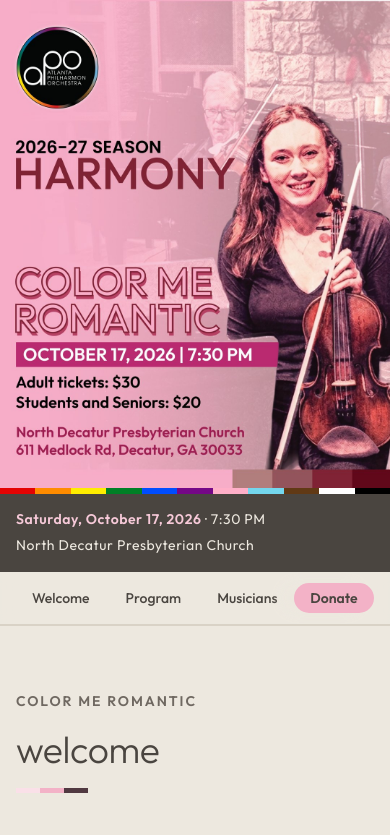
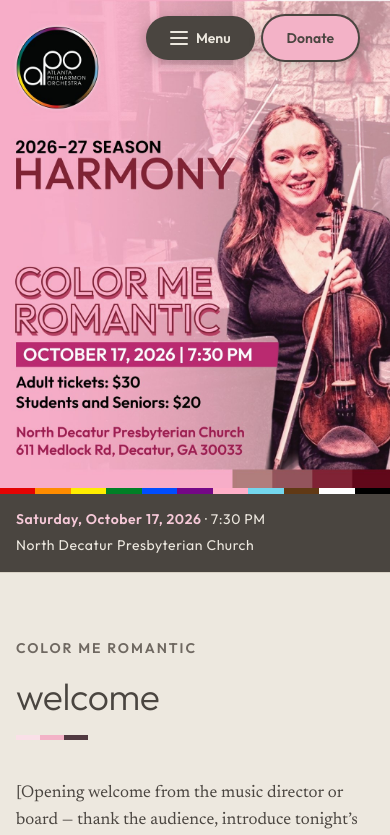
Before and after one commit to STReichert/apo_fall26_program, a React (Vite) app: page / in a window 390 px wide. Shown: the top 835 px of the page. Built offline with nearby package versions, Linux system fonts and the light colour scheme.

Commit message:
mobile nav

```diff
--- a/src/components/Nav.css
+++ b/src/components/Nav.css
@@ -1,45 +1,151 @@
+/* ==========================================================================
+   NAV — mobile-first.
+   PHONE (default rules): no bar. "Menu" and "Donate" float in the top-right
+   corner over the page; Menu opens a dropdown card.
+   DESKTOP (@media block at the bottom): a sticky bar with links in a row.
+   ========================================================================== */
+
+/* ---------- Phone ---------- */
+
 .nav {
-  position: sticky; /* scrolls with the page, then sticks to the top */
-  top: 0;
+  position: fixed; /* pinned to the screen; floats over the hero and page */
+  /* env(safe-area-inset-top) keeps clear of the iPhone notch/status bar */
+  top: calc(env(safe-area-inset-top, 0px) + var(--space-3));
+  right: var(--space-3);
   z-index: 10;
-  background: color-mix(in srgb, var(--bg) 90%, transparent);
-  backdrop-filter: blur(8px);
-  -webkit-backdrop-filter: blur(8px);
-  border-bottom: 1px solid var(--line);
 }
 
-.nav__track {
+.nav__bar {
   display: flex;
   align-items: center;
-  gap: var(--space-1);
-  height: var(--nav-height);
-  /* On phones the links don't fit, so the row scrolls sideways. */
-  overflow-x: auto;
-  scrollbar-width: none;
+  gap: var(--space-2);
+  padding: 0; /* undo .container's side padding on phones */
 }
-.nav__track::-webkit-scrollbar { display: none; }
-
-.nav__link {
-  flex: 0 0 auto;
-  padding: var(--space-1) var(--space-3);
+/* Shared "floating pill" look for both corner buttons. */
+.nav__toggle,
+.nav__link--give {
+  display: inline-flex;
+  align-items: center;
+  gap: var(--space-2);
+  min-height: 44px; /* comfortable thumb target */
+  padding: 0 var(--space-4);
+  border: 0;
   border-radius: 999px;
   font-family: var(--font-title);
   font-size: var(--text-sm);
+  font-weight: 600;
+  text-decoration: none;
+  cursor: pointer;
+  box-shadow: 0 4px 14px rgb(0 0 0 / 0.25); /* lifts it off the photo */
+}
+
+.nav__toggle {
+  background: var(--off-black);
+  color: var(--cream);
+}
+
+.nav__link--give {
+  background: var(--accent-fill);
+  color: var(--on-accent-fill);
+  /* dark outline so a pink button still stands out on the pink hero */
+  box-shadow: 0 0 0 2px var(--off-black), 0 4px 14px rgb(0 0 0 / 0.25);
+}
+
+/* Three lines from ONE span: the span is the middle line,
+   ::before and ::after are the top and bottom lines. */
+.nav__icon,
+.nav__icon::before,
+.nav__icon::after {
+  display: block;
+  width: 18px;
+  height: 2px;
+  background: currentColor;
+  border-radius: 2px;
+  transition: transform 0.2s, background-color 0.2s;
+}
+.nav__icon { position: relative; }
+.nav__icon::before,
+.nav__icon::after {
+  content: '';
+  position: absolute;
+  left: 0;
+}
+.nav__icon::before { top: -6px; }
+.nav__icon::after { top: 6px; }
+
+/* Open: hide the middle line and rotate the outer two into an X.
+   [aria-expanded='true'] matches the attribute React sets from isOpen. */
+.nav__toggle[aria-expanded='true'] .nav__icon { background-color: transparent; }
+.nav__toggle[aria-expanded='true'] .nav__icon::before { transform: translateY(6px) rotate(45deg); }
+.nav__toggle[aria-expanded='true'] .nav__icon::after { transform: translateY(-6px) rotate(-45deg); }
+
+/* The dropdown card */
+.nav__menu {
+  display: none; /* hidden until React adds .is-open */
+  position: absolute;
+  top: calc(100% + var(--space-2)); /* just below the buttons */
+  right: 0;
+  width: min(16rem, calc(100vw - 2 * var(--space-3)));
+  flex-direction: column;
+  padding: var(--space-2);
+  background: var(--bg);
+  border: 1px solid var(--line);
+  border-radius: var(--radius);
+  box-shadow: 0 12px 32px rgb(0 0 0 / 0.25);
+}
+.nav__menu.is-open { display: flex; }
+
+.nav__menu .nav__link {
+  padding: var(--space-2) var(--space-3);
+  border-radius: 6px;
+  font-family: var(--font-title);
+  font-size: var(--text-base);
   font-weight: 500;
   color: var(--text);
   text-decoration: none;
-  white-space: nowrap;
 }
-.nav__link:hover { background: var(--accent-soft); }
+.nav__menu .nav__link:hover { background: var(--accent-soft); }
 
-.nav__link--give {
-  margin-left: auto; /* pushes Donate to the far right */
-  /* On phones the row scrolls sideways; sticky keeps Donate always visible. */
-  position: sticky;
-  right: 0;
-  box-shadow: -12px 0 12px var(--bg);
-  background: var(--accent-fill);
-  color: var(--on-accent-fill);
-  font-weight: 600;
+/* ---------- Desktop: a sticky bar with links in a row ---------- */
+@media (min-width: 48rem) {
+  .nav {
+    position: sticky; /* sits under the hero, then sticks to the top */
+    top: 0;
+    right: auto;
+    background: color-mix(in srgb, var(--bg) 92%, transparent);
+    backdrop-filter: blur(8px);
+    -webkit-backdrop-filter: blur(8px);
+    border-bottom: 1px solid var(--line);
+  }
+
+  .nav__bar {
+    height: var(--nav-height);
+    padding-inline: var(--space-5); /* .container's padding comes back */
+  }
+
+  .nav__toggle { display: none; }
+
+  .nav__menu {
+    display: flex; /* always visible */
+    position: static; /* back in the normal flow of the bar */
+    flex: 1; /* fill the space so Donate is pushed to the right */
+    flex-direction: row;
+    gap: var(--space-1);
+    width: auto;
+    padding: 0;
+    background: none;
+    border: 0;
+    box-shadow: none;
+  }
+
+  .nav__menu .nav__link {
+    border-radius: 999px;
+    font-size: var(--text-sm);
+  }
+
+  .nav__link--give {
+    min-height: 0;
+    padding: var(--space-1) var(--space-3);
+    box-shadow: none;
+  }
 }
-.nav__link--give:hover { background: var(--c-2); }
--- a/src/components/Nav.jsx
+++ b/src/components/Nav.jsx
@@ -4,6 +4,7 @@
 // the same page (href="#program"), so nothing reloads — the browser scrolls.
 // The links are built from an array with .map(), React's way of turning a
 // list of data into a list of elements. Each item needs a unique `key`.
+import { useState } from 'react'
 import './Nav.css'
 
 const links = [
@@ -15,14 +16,34 @@ const links = [
 ]
 
 export default function Nav() {
+  const [isOpen, setIsOpen] = useState(false)
   return (
     <nav className="nav" aria-label="Program sections">
-      <div className="container nav__track">
-        {links.map((link) => (
-          <a key={link.href} href={link.href} className="nav__link">
-            {link.label}
-          </a>
-        ))}
+      <div className="container nav__bar">
+        <button
+          type="button"
+          className="nav__toggle"
+          aria-expanded={isOpen}
+          aria-controls="nav-menu"
+          onClick={() => setIsOpen(!isOpen)}
+        >
+          <span className="nav__icon" aria-hidden="true" />
+          <span>{isOpen ? 'Close' : 'Menu'}</span>
+        </button>
+
+        <div id="nav-menu" className={isOpen ? 'nav__menu is-open' : 'nav__menu'}>
+          {links.map((link) => (
+            <a
+              key={link.href}
+              href={link.href}
+              className="nav__link"
+              onClick={() => setIsOpen(false)}
+            >
+              {link.label}
+            </a>
+          ))}
+        </div>
+
         <a href="#donate" className="nav__link nav__link--give">
           Donate
         </a>
```
